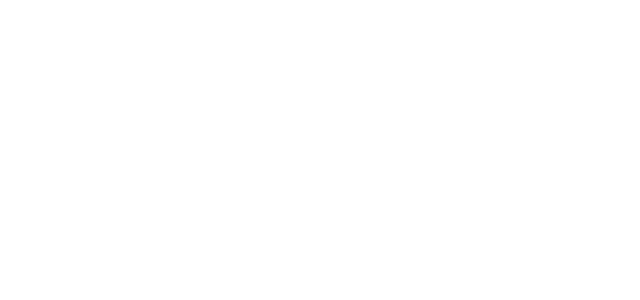
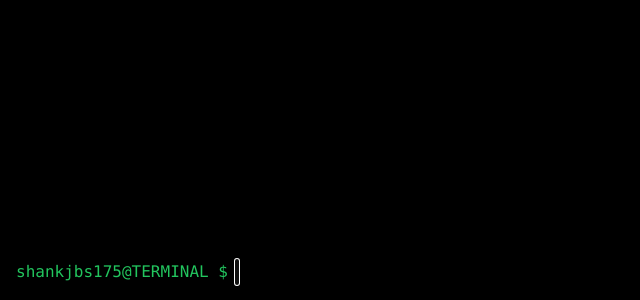
Before and after one commit to Shankjbs571/myportfolio, a React (Create React App) app: page /terminal in a window 1280 px wide. Before the commit this address had no page. Shown: the part 500-800 px from the top of the page, without its empty margins (0-640 px from the left). Built offline with nearby package versions, Linux system fonts and the light colour scheme.

Commit message:
Adds terminal like interface

```diff
--- a/src/App.js
+++ b/src/App.js
@@ -3,6 +3,7 @@
 import { BrowserRouter as Router, Route, Routes, Link } from 'react-router-dom';
 import Home from './Pages/Home.js';
 import Update from './Pages/Update.js';
+import Terminal from './components/Terminal.js';
 
 export default function App() {
   document.body.classList.add("bg-white", "dark:bg-black");
@@ -28,6 +29,7 @@
       <Routes>
         <Route path="/" element={<Home />} />
         <Route path="/update" element={<Update />} />
+        <Route path="/terminal" element={<Terminal />} />
       </Routes>
     </div>
   </Router>
--- a/src/Theme.js
+++ b/src/Theme.js
@@ -2,6 +2,8 @@
 import {useState, useEffect } from 'react';
 import React from 'react';
 import Terminal from './components/Terminal';
+import { Link } from 'react-router-dom';
+
 
 export default function Theme() {
     const [ theme, setTheme ] = useState(null);
@@ -33,10 +35,11 @@
 
     return (
         <div className="flex flex-row mt-3 absolute top-3 right-10">
-            <button data-modal-target="default-modal" data-modal-toggle="default-modal" className="block focus:outline-none font-medium transition duration-700 rounded-lg text-sm px-5 py-2.5 text-center " type="button">
+            <Link to="/terminal">
+            <button  className="block focus:outline-none font-medium transition duration-700 rounded-lg text-sm px-5 py-2.5 text-center " type="button">
                 <svg aria-hidden="true" focusable="false" role="img" class="Octicon-sc-9kayk9-0 exTBfn" viewBox="0 0 16 16" width="16" height="16" fill="currentColor"><path d="M0 2.75C0 1.784.784 1 1.75 1h12.5c.966 0 1.75.784 1.75 1.75v10.5A1.75 1.75 0 0 1 14.25 15H1.75A1.75 1.75 0 0 1 0 13.25Zm1.75-.25a.25.25 0 0 0-.25.25v10.5c0 .138.112.25.25.25h12.5a.25.25 0 0 0 .25-.25V2.75a.25.25 0 0 0-.25-.25ZM7.25 8a.749.749 0 0 1-.22.53l-2.25 2.25a.749.749 0 0 1-1.275-.326.749.749 0 0 1 .215-.734L5.44 8 3.72 6.28a.749.749 0 0 1 .326-1.275.749.749 0 0 1 .734.215l2.25 2.25c.141.14.22.331.22.53Zm1.5 1.5h3a.75.75 0 0 1 0 1.5h-3a.75.75 0 0 1 0-1.5Z"></path></svg>
             </button>
-            <Terminal />
+            </Link>
 
             <button onClick={handleTheme}>
                 {icon}
--- a/src/components/Terminal.js
+++ b/src/components/Terminal.js
@@ -1,43 +1,57 @@
+import React, { useState, useEffect, useRef } from 'react';
 
+const Terminal = () => {
+  const [command, setCommand] = useState('');
+  const [output, setOutput] = useState([]);
+  const inputRef = useRef(null);
 
+  useEffect(() => {
+    inputRef.current.focus();
+  }, []);
 
+  const handleKeyDown = (e) => {
+    if (e.key === 'Enter') {
+      processCommand(command);
+      setCommand('');
+    } else if (e.key === 'Backspace') {
+      setCommand(command.slice(0, -1));
+    } else if (e.key.length === 1) {
+      setCommand(command + e.key);
+    }
+  };
 
-export default function Terminal(){
+  const processCommand = (cmd) => {
+    let result;
+    if (cmd.trim() === 'help') {
+      result = 'Available commands: help, echo, clear';
+    } else if (cmd.trim() === 'clear') {
+      setOutput([]);
+      return;
+    } else if (cmd.startsWith('echo ')) {
+      result = cmd.slice(5);
+    } else {
+      result = `Command not found: ${cmd}`;
+    }
+    setOutput([...output, { command: cmd, result }]);
+  };
 
+  return (
+    <div className="bg-black text-green-500 font-mono p-4 h-screen overflow-y-auto flex flex-col" onClick={() => inputRef.current.focus()}>
+      <div className="flex-grow">
+        {output.map((item, index) => (
+          <div key={index}>
+            <div className="whitespace-pre-wrap break-words">{item.command}</div>
+            <div className="whitespace-pre-wrap break-words">{item.result}</div>
+          </div>
+        ))}
+      </div>
+      <div className="flex items-center">
+        <span className="mr-2">shankjbs175@TERMINAL $</span>
+        {/* <span className="whitespace-pre-wrap break-words">{command}</span> */}
+        <span className="border-r-2 border-green-500 animate-blink" ref={inputRef} contentEditable onKeyDown={handleKeyDown}></span>
+      </div>
+    </div>
+  );
+};
 
-
-    return(
-
-        // <!-- Main modal -->
-        <div id="default-modal" data-modal-backdrop="static"  tabindex="-1" aria-hidden="true" className="hidden overflow-y-auto overflow-x-hidden transition duration-700 fixed top-0 right-0 left-0 z-50 justify-center items-center md:inset-0 h-[calc(100%-1rem)] max-h-full">
-            <div className="relative p-4 w-3/4 " data-modal-backdrop="static">
-                {/* <!-- Modal content --> */}
-                <div className="relative bg-gray-900 rounded-lg shadow dark:bg-gray-700" data-modal-backdrop="static">
-                    {/* <!-- Modal header --> */}
-                    <div className="relative flex items-center justify-between p-2 md:p-5 border-b rounded-t dark:border-gray-600">
-                        {/* <h3 className="text-xl font-semibold text-gray-900 dark:text-white"> */}
-                            {/* Terms of Service */}
-                        {/* </h3> */}
-                        <button type="button" className="text-gray-400 bg-transparent hover:bg-gray-200 hover:text-gray-900 rounded-lg text-sm w-8 h-8 ms-auto inline-flex justify-center items-center dark:hover:bg-gray-600 dark:hover:text-white" data-modal-hide="default-modal">
-                            <svg className="w-3 h-3" aria-hidden="true" xmlns="http://www.w3.org/2000/svg" fill="none" viewBox="0 0 14 14">
-                                <path stroke="currentColor" stroke-linecap="round" stroke-linejoin="round" stroke-width="2" d="m1 1 6 6m0 0 6 6M7 7l6-6M7 7l-6 6"/>
-                            </svg>
-                            <span className="sr-only">Close modal</span>
-                        </button>
-                    </div>
-                    {/* <!-- Modal body --> */}
-                    <div className="p-4 md:p-5 space-y-4">
-                        <p className="text-base leading-relaxed text-gray-500 dark:text-gray-400">
-                            {/* With less than a month to go before the European Union enacts new consumer privacy laws for its citizens, companies around the world are updating their terms of service agreements to comply. */}
-                        </p>
-                        <p className="text-base leading-relaxed text-gray-500 dark:text-gray-400">
-                            {/* The European Union’s General Data Protection Regulation (G.D.P.R.) goes into effect on May 25 and is meant to ensure a common set of data rights in the European Union. It requires organizations to notify users as soon as possible of high-risk data breaches that could personally affect them. */}
-                        </p>
-                    </div>
-
-                </div>
-            </div>
-        </div>
-
-    )
-}
+export default Terminal;
--- a/src/index.css
+++ b/src/index.css
@@ -1,3 +1,14 @@
 @tailwind base;
 @tailwind components;
 @tailwind utilities;
+
+
+@keyframes blink {
+    50% {
+      border-color: transparent;
+    }
+  }
+
+  .animate-blink {
+    animation: blink 1s step-start infinite;
+  }
```
